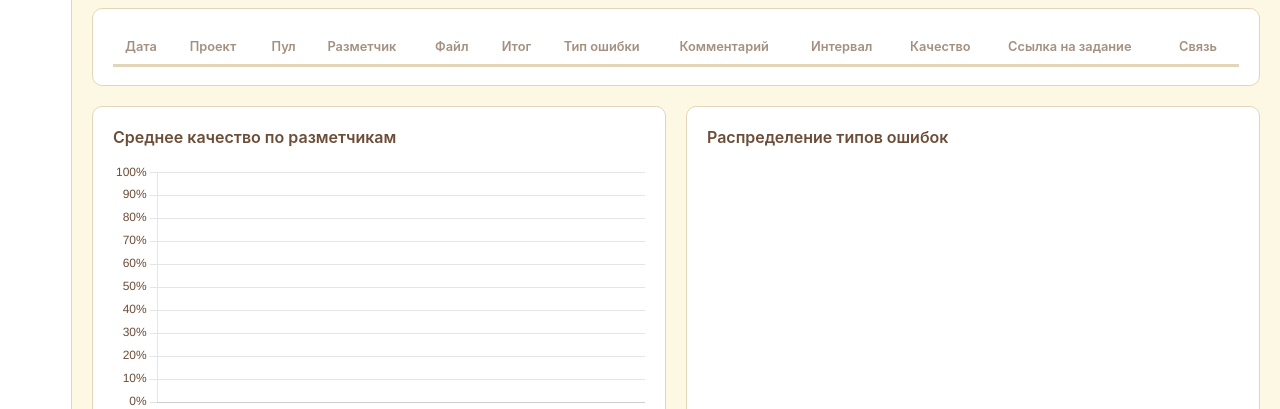
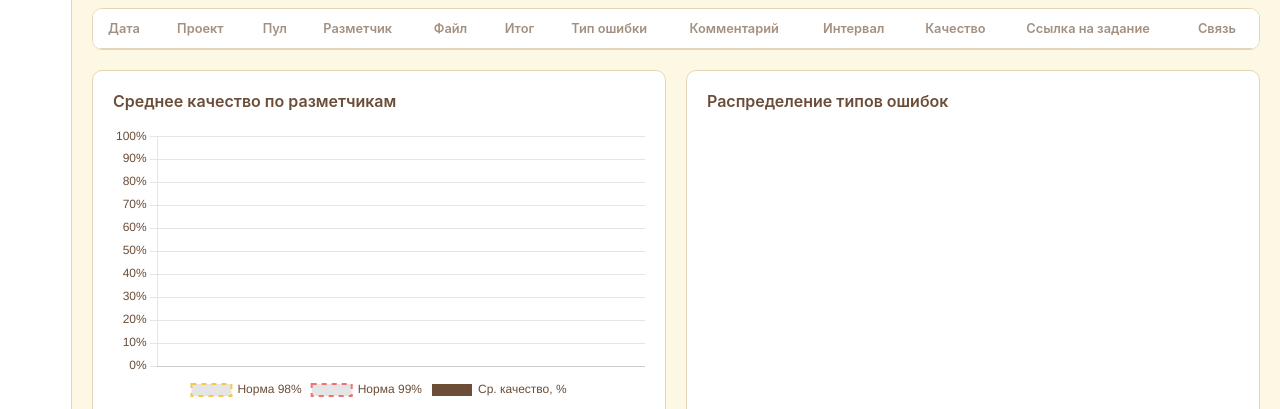
Before and after one commit to tturuturu1-blip/Analit_otch, a website with bundled scripts: page index.html in a window 1280 px wide. Shown: the part 391-800 px from the top of the page. Built offline with nearby package versions, Linux system fonts and the light colour scheme.

Commit message:
Update styles.css

```diff
--- a/css/styles.css
+++ b/css/styles.css
@@ -17,61 +17,35 @@
     display: flex; flex-direction: column; height: 100vh; overflow: hidden;
 }
 
-/* Top bar */
 .top-bar {
     display: flex; align-items: center; justify-content: flex-start;
     background: var(--card); border-bottom: 1px solid var(--border);
     height: 60px; padding: 0 20px; z-index: 100;
 }
 
-/* Логотип «Валидатор PRO» */
 .brand {
-    display: flex;
-    align-items: center;
-    gap: 6px;
-    margin-right: 24px;
-    white-space: nowrap;
-    letter-spacing: -0.02em;
+    display: flex; align-items: center; gap: 6px; margin-right: 24px; white-space: nowrap; letter-spacing: -0.02em;
 }
 .brand-accent {
     background: linear-gradient(135deg, #f07171 0%, #85c4ae 100%);
-    color: #ffffff;
-    font-weight: 700;
-    font-size: 1rem;
-    padding: 6px 14px;
-    border-radius: 8px;
-    letter-spacing: 0.2px;
-    box-shadow: 0 2px 6px rgba(240, 113, 113, 0.25);
-    line-height: 1;
+    color: #ffffff; font-weight: 700; font-size: 1rem; padding: 6px 14px;
+    border-radius: 8px; letter-spacing: 0.2px; box-shadow: 0 2px 6px rgba(240, 113, 113, 0.25); line-height: 1;
 }
-.brand-pro {
-    color: var(--text);
-    font-weight: 800;
-    font-size: 1rem;
-    letter-spacing: 1px;
-    padding-left: 2px;
-    line-height: 1;
-}
+.brand-pro { color: var(--text); font-weight: 800; font-size: 1rem; letter-spacing: 1px; padding-left: 2px; line-height: 1; }
 
 .tabs { display: flex; gap: 8px; flex-wrap: wrap; }
-.tab {
-    padding: 8px 16px; border-radius: 7px; cursor: pointer; font-size: 0.85rem;
-    font-weight: 600; color: var(--muted); transition: all 0.2s;
-}
+.tab { padding: 8px 16px; border-radius: 7px; cursor: pointer; font-size: 0.85rem; font-weight: 600; color: var(--muted); transition: all 0.2s; }
 .tab:hover { background: #fce8e8; color: var(--text); }
 .tab.active { background: var(--accent); color: #fff; }
 
-/* Layout */
 .main-container { display: flex; flex: 1; overflow: hidden; }
 .sidebar {
     width: var(--sidebar-w); background: var(--card); border-right: 1px solid var(--border);
     display: flex; flex-direction: column; align-items: center; padding-top: 20px; gap: 15px;
 }
 .nav-icon {
-    width: 52px; height: 52px; border-radius: 12px;
-    display: flex; align-items: center; justify-content: center;
-    cursor: pointer; color: var(--muted); transition: all 0.2s;
-    background: transparent; border: none; flex-shrink: 0;
+    width: 52px; height: 52px; border-radius: 12px; display: flex; align-items: center; justify-content: center;
+    cursor: pointer; color: var(--muted); transition: all 0.2s; background: transparent; border: none; flex-shrink: 0;
 }
 .nav-icon:hover { background: #fce8e8; color: var(--accent); }
 .nav-icon.active { background: #fce8e8; color: var(--accent); }
@@ -99,8 +73,7 @@
 
 .icon-btn {
     background: none; border: none; cursor: pointer; color: var(--muted);
-    padding: 4px; border-radius: 4px; display: inline-flex; align-items: center; justify-content: center;
-    transition: all 0.2s;
+    padding: 4px; border-radius: 4px; display: inline-flex; align-items: center; justify-content: center; transition: all 0.2s;
 }
 .icon-btn:hover { background: #fce8e8; color: var(--accent); }
 .icon-btn.danger:hover { color: var(--danger); }
@@ -131,8 +104,7 @@
 .multi-select { position: relative; user-select: none; }
 .ms-header {
     padding: 8px 12px; border: 1px solid var(--border); border-radius: 7px; background: #fff;
-    cursor: pointer; display: flex; justify-content: space-between; align-items: center;
-    font-size: 0.85rem; min-height: 38px;
+    cursor: pointer; display: flex; justify-content: space-between; align-items: center; font-size: 0.85rem; min-height: 38px;
 }
 .ms-header:hover { border-color: var(--accent); }
 .ms-label { color: var(--text); white-space: normal; word-break: break-word; }
@@ -155,12 +127,64 @@
 .ms-item input { cursor: pointer; margin-top: 2px; }
 .ms-all { font-weight: 600; color: var(--accent); background: #f8fafc; }
 
-.table-card { background: var(--card); border: 1px solid var(--border); border-radius: 10px; padding: 20px; overflow: auto; max-height: 500px; margin-bottom: 20px; }
-table { border-collapse: separate; border-spacing: 0; width: 100%; font-size: 0.8rem; }
-th, td { border-bottom: 1px solid var(--border); padding: 10px 12px; text-align: left; white-space: nowrap; }
-th { position: sticky; top: 0; background: var(--card); font-weight: 600; color: var(--muted); z-index: 10; box-shadow: 0 2px 0 0 var(--border), inset 0 2px 0 0 var(--card); }
+/* ============ АДАПТИВНЫЕ ТАБЛИЦЫ + ФИКС STICKY-ЗАГОЛОВКОВ ============ */
+.table-card {
+    background: var(--card);
+    border: 1px solid var(--border);
+    border-radius: 10px;
+    overflow: auto;
+    max-height: 600px;
+    margin-bottom: 20px;
+    padding: 0; /* Убран padding, чтобы фон не перекрывал залипающую шапку */
+}
+table {
+    border-collapse: separate;
+    border-spacing: 0;
+    width: 100%;
+    table-layout: auto; /* Позволяет колонкам подстраиваться под контент */
+    margin: 0;
+}
+th, td {
+    border-bottom: 1px solid var(--border);
+    padding: 12px 15px;
+    text-align: left;
+    white-space: normal; /* Включает перенос текста */
+    word-break: break-word; /* Ломает длинные слова, если нужно */
+    vertical-align: top;
+    font-size: 0.8rem;
+}
+th {
+    position: sticky;
+    top: 0;
+    background: var(--card); /* Обязательно плотный цвет */
+    font-weight: 600;
+    color: var(--muted);
+    z-index: 20; /* Повышаем z-index */
+    /* Двойная тень: сверху перекрывает границу, снизу дает линию */
+    box-shadow: inset 0 0 0 100px var(--card), 0 2px 0 0 var(--border);
+    white-space: nowrap; /* Заголовки лучше оставить в одну строку */
+}
 tr:hover { background: #fdf8e4; }
-.badge { display: inline-block; padding: 3px 10px; border-radius: 12px; font-size: 0.75rem; font-weight: 600; }
+
+/* Запрещаем перенос для некоторых коротких колонок */
+td:nth-child(1), th:nth-child(1), /* Дата */
+td:nth-child(10), th:nth-child(10) /* Качество */ {
+    white-space: nowrap;
+}
+
+/* Специфичные стили для суперсета (двухстрочная шапка) */
+#section-superset .table-card { padding: 0; }
+#section-superset .table-card table thead tr:nth-child(1) th {
+    top: 0; z-index: 22; background: var(--card); height: 40px;
+    box-shadow: inset 0 0 0 100px var(--card);
+}
+#section-superset .table-card table thead tr:nth-child(2) th {
+    top: 40px; z-index: 21; background: #fdf8e4; padding: 4px 6px;
+    white-space: normal; border-bottom: 2px solid var(--border);
+    box-shadow: inset 0 0 0 100px #fdf8e4;
+}
+
+.badge { display: inline-block; padding: 3px 10px; border-radius: 12px; font-size: 0.75rem; font-weight: 600; white-space: nowrap; }
 .badge-error { background: #fce8e8; color: var(--danger); }
 .badge-ok { background: #e6f4ef; color: var(--success); }
 .badge-rec { background: #fef8e3; color: var(--warning); }
@@ -176,7 +200,7 @@
 .form-group { display: flex; flex-direction: column; gap: 5px; }
 .form-group label { font-size: 0.8rem; color: var(--text); font-weight: 600; }
 .form-group input, .form-group select { padding: 10px; border: 1px solid var(--border); border-radius: 7px; font-size: 0.85rem; background: #fff; }
-.status-badge { padding: 4px 10px; border-radius: 12px; font-size: 0.75rem; font-weight: 600; }
+.status-badge { padding: 4px 10px; border-radius: 12px; font-size: 0.75rem; font-weight: 600; white-space: nowrap; }
 
 .expandable-row { cursor: pointer; transition: background 0.2s; }
 .expandable-row:hover { background: #fdf8e4; }
@@ -214,21 +238,12 @@
 }
 #section-superset .superset-sticky .tabs { display: flex; gap: 8px; flex-wrap: wrap; margin-bottom: 12px; }
 #section-superset .superset-filters { position: static; margin-bottom: 0; box-shadow: none; }
-#section-superset .table-card { max-height: 600px; overflow: auto; }
-#section-superset .table-card table thead tr:nth-child(1) th { top: 0; z-index: 12; background: var(--card); height: 40px; }
-#section-superset .table-card table thead tr:nth-child(2) th {
-    top: 40px; z-index: 11; background: #fdf8e4; padding: 4px 6px;
-    white-space: normal; border-bottom: 2px solid var(--border);
-}
-#section-superset .table-card table thead tr:nth-child(2) th:empty { background: #fdf8e4; }
 
 #section-superset .kpi-card { position: relative; }
 #section-superset .norm-edit-btn {
-    position: absolute; top: 8px; right: 8px;
-    background: transparent; color: var(--muted); border: none;
-    padding: 4px 6px; cursor: pointer; border-radius: 4px;
-    font-size: 0.9rem; display: flex; align-items: center; justify-content: center;
-    transition: all 0.2s;
+    position: absolute; top: 8px; right: 8px; background: transparent; color: var(--muted); border: none;
+    padding: 4px 6px; cursor: pointer; border-radius: 4px; font-size: 0.9rem;
+    display: flex; align-items: center; justify-content: center; transition: all 0.2s;
 }
 #section-superset .norm-edit-btn:hover { background: #fce8e8; color: var(--accent); opacity: 1; }
 #section-superset .kpi-card .norm-values-multi { display: flex; flex-direction: column; gap: 6px; margin-top: 6px; }
```
